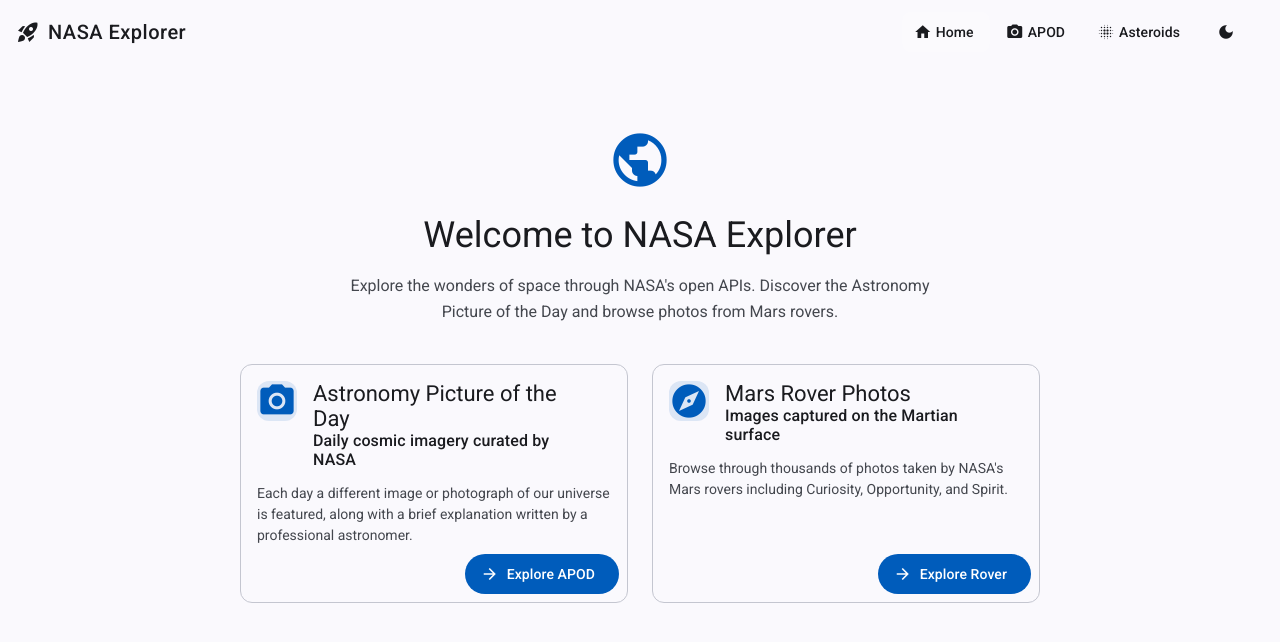
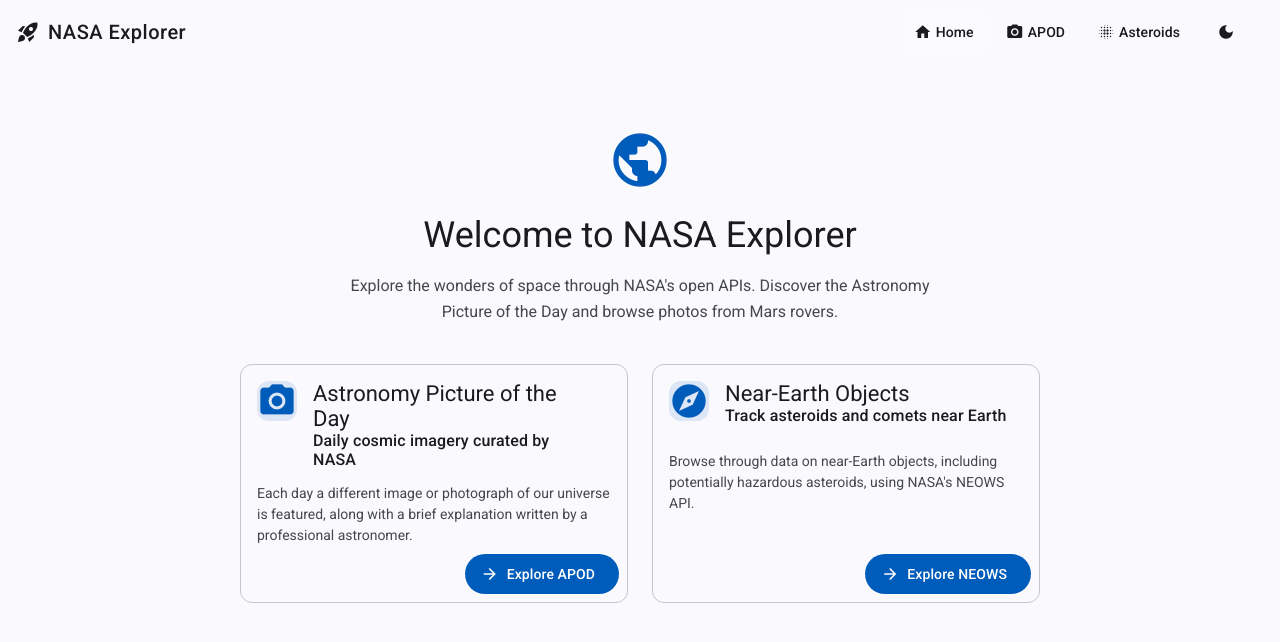
Before and after one commit to gafields/presentazione-zanelli, an Angular app in the folder angular-demo/: page /home in a window 1280 px wide. Shown: the top 642 px of the page. Built offline with nearby package versions, Linux system fonts and the light colour scheme.

Commit message:
feat: rename Asteroide component to AsteroidInfo and update references; modify welcome page card for NEOWS

```diff
--- a/angular-demo/src/app/components/apod-page/apod-page.html
+++ b/angular-demo/src/app/components/apod-page/apod-page.html
@@ -7,10 +7,9 @@
       Discover the cosmos! Each day a different image or photograph of our fascinating universe is
       featured, along with a brief explanation written by a professional astronomer.
     </p>
-    <!-- <div>
-      <mat-label>Date</mat-label>
+    <div>
       <input type="date" [(ngModel)]="date" (ngModelChange)="onDateChanged($event)" />
-    </div> -->
+    </div>
   </div>
 
   @if (isLoading()) {
--- a/angular-demo/src/app/components/neows-page/asteroide/asteroide.html
+++ b/angular-demo/src/app/components/neows-page/asteroide/asteroide.html
@@ -11,7 +11,7 @@
       a.is_potentially_hazardous_asteroid ? 'warning' : 'blur_on'
     }}</mat-icon>
     <mat-card-title>{{ a.name }}</mat-card-title>
-    <mat-card-subtitle>{{ approach.close_approach_date }}</mat-card-subtitle>
+    <mat-card-subtitle>approach date: {{ approach.close_approach_date }}</mat-card-subtitle>
   </mat-card-header>
 
   <mat-card-content>
--- a/angular-demo/src/app/components/neows-page/asteroide/asteroide.scss
+++ b/angular-demo/src/app/components/neows-page/asteroide/asteroide.scss
@@ -1,5 +1,10 @@
 .asteroid-card {
   transition: box-shadow 0.2s ease;
+
+  // mat-card-subtitle {
+  //   font: var(--mat-sys-body-small);
+  //   color: lime;
+  // }
 
   &:hover {
     box-shadow: 0 4px 16px color-mix(in srgb, var(--mat-sys-primary) 20%, transparent);
--- a/angular-demo/src/app/components/neows-page/asteroide/asteroide.ts
+++ b/angular-demo/src/app/components/neows-page/asteroide/asteroide.ts
@@ -6,13 +6,13 @@
 import { NeoObject } from '../neows-page';
 
 @Component({
-  selector: 'app-asteroide',
+  selector: 'app-asteroid-info',
   imports: [MatCardModule, MatIconModule, MatChipsModule, MatButtonModule],
   templateUrl: './asteroide.html',
   styleUrl: './asteroide.scss',
   changeDetection: ChangeDetectionStrategy.OnPush,
 })
-export class Asteroide {
+export class AsteroidInfo {
   public asteroid = input.required<NeoObject>();
 
   public formatDistance(km: string): string {
--- a/angular-demo/src/app/components/neows-page/neows-page.html
+++ b/angular-demo/src/app/components/neows-page/neows-page.html
@@ -30,7 +30,7 @@
 
     <div class="asteroid-grid">
       @for (asteroid of asteroids(); track asteroid.id) {
-        <app-asteroide [asteroid]="asteroid" />
+        <app-asteroid-info [asteroid]="asteroid" />
       }
     </div>
   }
--- a/angular-demo/src/app/components/neows-page/neows-page.ts
+++ b/angular-demo/src/app/components/neows-page/neows-page.ts
@@ -3,7 +3,7 @@
 import { MatProgressSpinnerModule } from '@angular/material/progress-spinner';
 import { httpResource } from '@angular/common/http';
 import { API_KEY } from '../../constants';
-import { Asteroide } from './asteroide/asteroide';
+import { AsteroidInfo } from './asteroide/asteroide';
 
 export type CloseApproachData = {
   close_approach_date: string;
@@ -31,7 +31,7 @@
 
 @Component({
   selector: 'app-neows-page',
-  imports: [MatIconModule, MatProgressSpinnerModule, Asteroide],
+  imports: [MatIconModule, MatProgressSpinnerModule, AsteroidInfo],
   templateUrl: './neows-page.html',
   styleUrl: './neows-page.scss',
   changeDetection: ChangeDetectionStrategy.OnPush,
--- a/angular-demo/src/app/components/welcome/welcome.html
+++ b/angular-demo/src/app/components/welcome/welcome.html
@@ -19,11 +19,11 @@
     ></app-card>
     <app-card
       icon="explore"
-      cardTitle="Mars Rover Photos"
-      cardSubtitle="Images captured on the Martian surface"
-      cardText="Browse through thousands of photos taken by NASA's Mars rovers including Curiosity, Opportunity, and Spirit."
-      cardLink="/home/rover"
-      cardLinkName="Explore Rover"
+      cardTitle="Near-Earth Objects"
+      cardSubtitle="Track asteroids and comets near Earth"
+      cardText="Browse through data on near-Earth objects, including potentially hazardous asteroids, using NASA's NEOWS API."
+      cardLink="/home/neows"
+      cardLinkName="Explore NEOWS"
     ></app-card>
   </div>
 </div>
```
